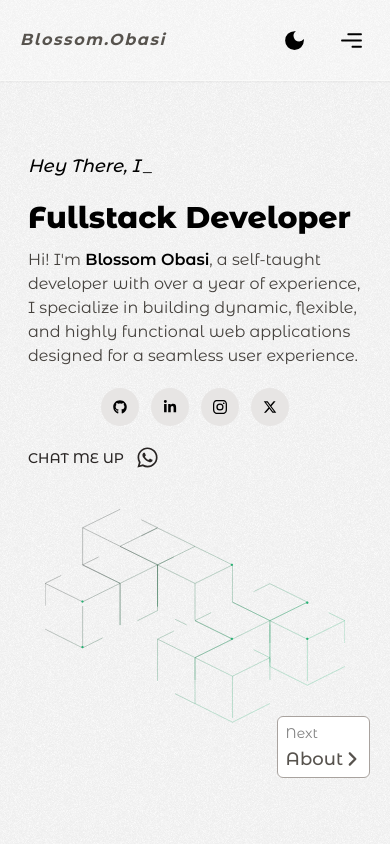
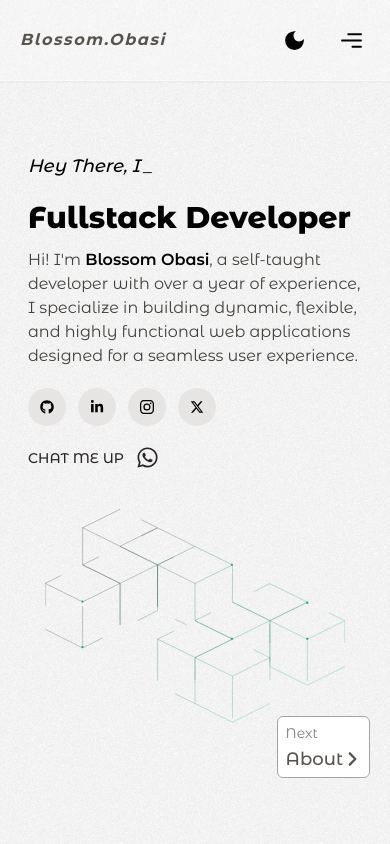
Before and after one commit to blossomobasi/blossoms-portfolio, a Next.js app: page / in a window 390 px wide. Shown: the top 844 px of the page. Built offline with nearby package versions, Linux system fonts and the light colour scheme.

Commit message:
Align all to the left

```diff
--- a/src/components/SocialIcons.tsx
+++ b/src/components/SocialIcons.tsx
@@ -6,7 +6,7 @@ import { FaXTwitter } from "react-icons/fa6";
 
 const SocialIcons = () => {
     return (
-        <div className="flex md:justify-start justify-center mt-5 gap-3">
+        <div className="flex justify-start mt-5 gap-3">
             <Icon url="https://github.com/blossomobasi" title="Github">
                 <FaGithub />
             </Icon>
```
